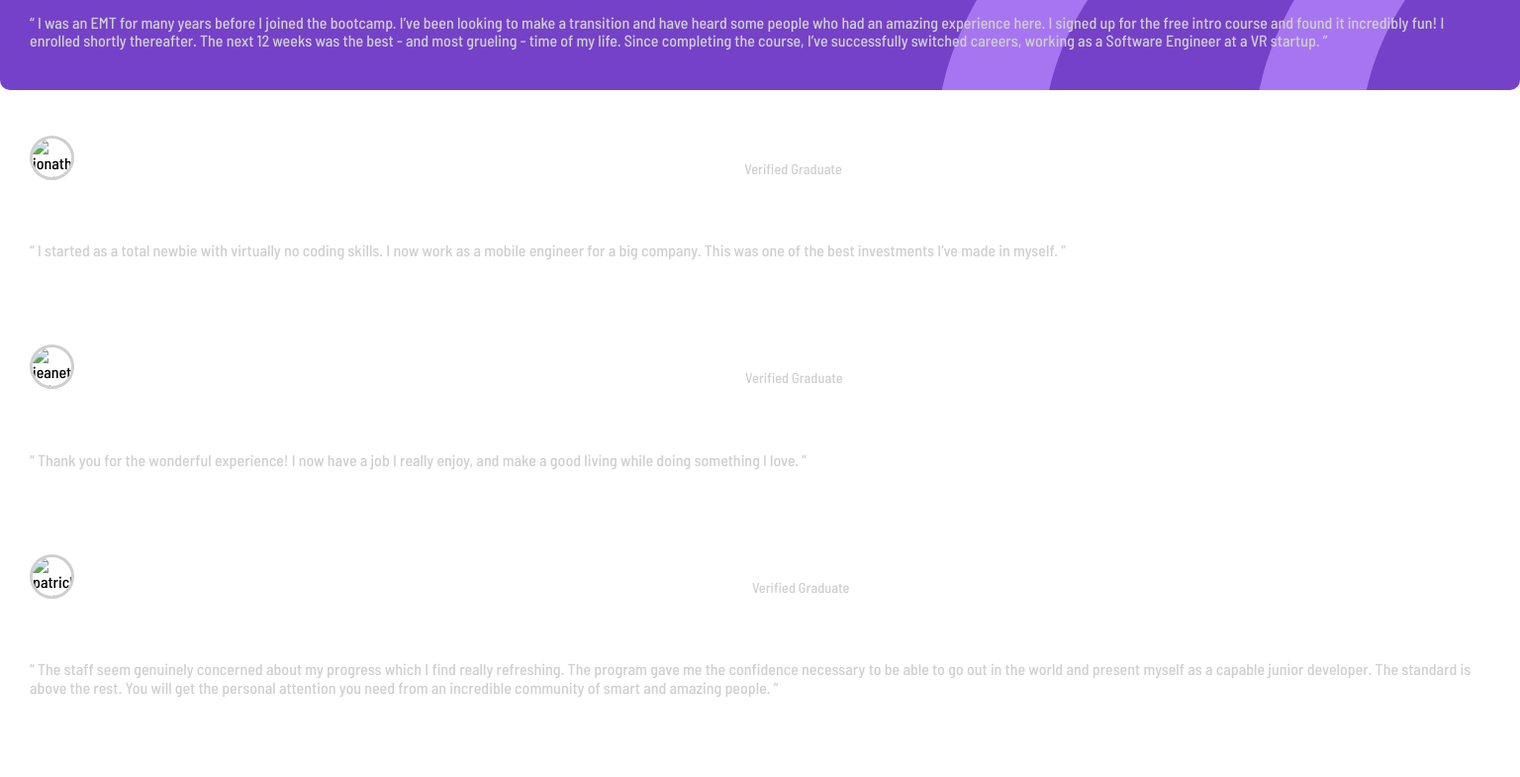
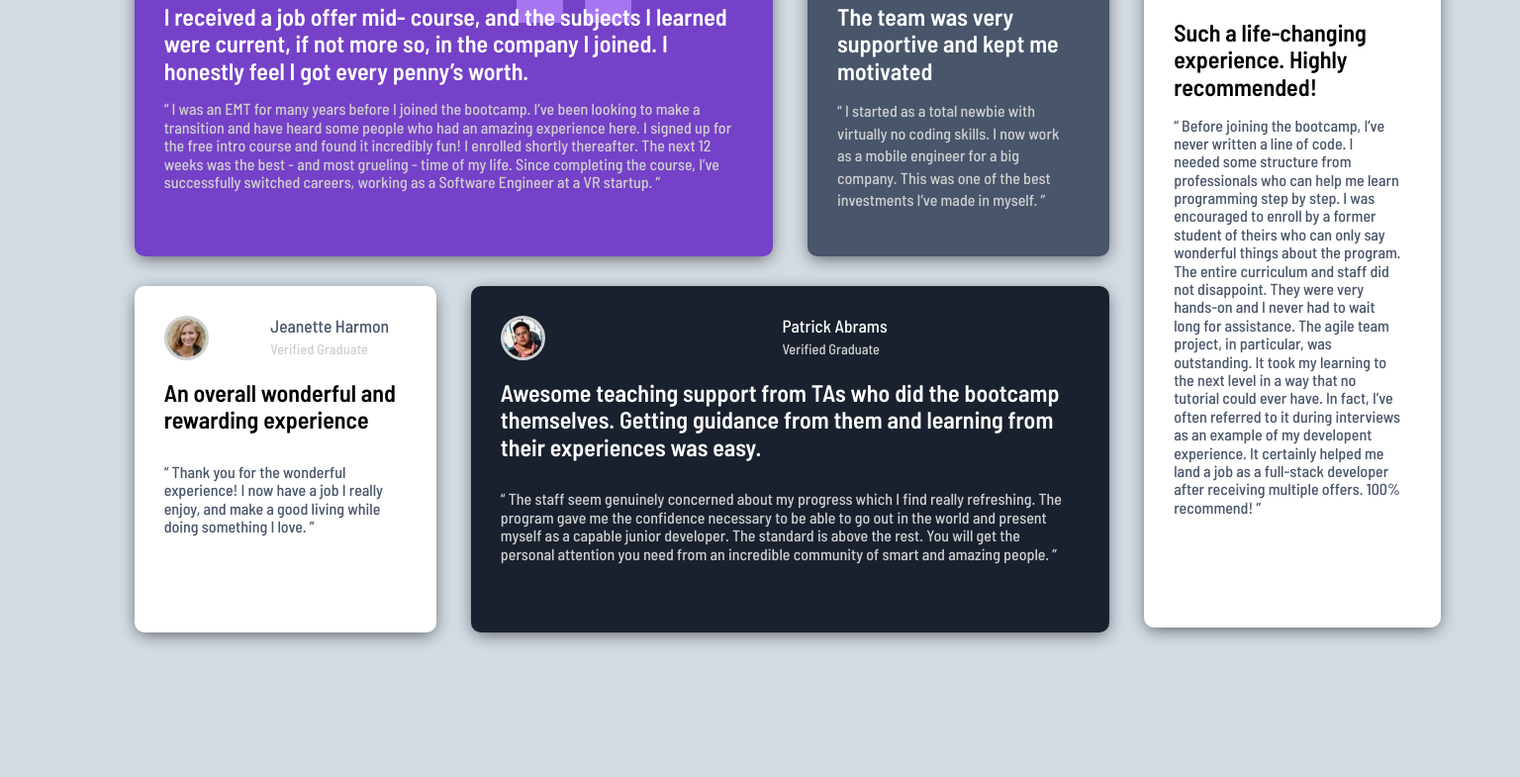
Before and after one commit to CodeStiven/testimonial-grid, a website: page index.html in a window 1536 px wide. Shown: the part 151-936 px from the top of the page at 99% size. After the commit the page ends 810 px from the top, so only its background shows below. Drawn offline with Linux system fonts and the light colour scheme.

Commit message:
challenge is done

```diff
--- a/app/scss/_variables.scss
+++ b/app/scss/_variables.scss
@@ -12,12 +12,16 @@
 $moderate-violet: hsl(263, 55%, 52%);
 $very-dark-grayish-blue: hsl(217, 19%, 35%);
 $very-dark-blackish-blue: hsl(219, 29%, 14%);
-$white: hsl(0, 0%, 100%);
+$white: hsl(0, 0, 100%);
 
 // ### Neutral
 
 $light-gray: hsl(0, 0%, 81%);
-$light-grayish-blue: hsl(210, 46%, 95%);
+$light-grayish-blue: hsl(212, 22%, 86%);
+
+// shadow cards
+
+$box-shadow: 0px 4px 17px -3px rgba(0, 0, 0, 0.64);
 
 // Note for text colors:
 
--- a/app/scss/style.scss
+++ b/app/scss/style.scss
@@ -13,6 +13,16 @@ html {
 
 body {
   font-family: $font-family;
+  background-color: $light-grayish-blue;
+}
+
+.container {
+  margin: 10px 5px 0 5px;
+  min-height: 100vh;
+}
+
+.card--shadow {
+  box-shadow: $box-shadow;
 }
 
 .card__daniel {
@@ -23,7 +33,7 @@ body {
   background-position-y: top;
   background-size: 35%;
   border-radius: 10px;
-  position: relative;
+  color: #fff;
 }
 
 .card__header {
@@ -60,7 +70,6 @@ body {
 }
 
 .card__title {
-  color: $white;
   text-align: left;
   margin-left: 30px;
   padding-right: 30px;
@@ -74,3 +83,123 @@ body {
   padding-right: 40px;
   padding-bottom: 40px;
 }
+
+// jonathan
+
+.card__jonathan {
+  background-color: $very-dark-grayish-blue;
+  border-radius: 10px;
+  margin-top: 30px;
+  .card__title {
+    // line-height: 2rem;
+    color: #fff;
+  }
+  .card__paragraph {
+    line-height: 1.4rem;
+  }
+}
+
+// jeanette
+
+.card__jean {
+  background-color: $white;
+  border-radius: 10px;
+  margin-top: 30px;
+  .card__name {
+    color: $very-dark-grayish-blue;
+  }
+  .card__paragraph {
+    color: $very-dark-grayish-blue;
+  }
+}
+
+// patrick
+
+.card__patrick {
+  background-color: $very-dark-blackish-blue;
+  border-radius: 10px;
+  margin-top: 30px;
+  .card__title {
+    color: $white;
+  }
+}
+
+// kira
+
+.card__kira {
+  background-color: $white;
+  margin-top: 30px;
+  border-radius: 10px;
+  .card__name {
+    color: $very-dark-grayish-blue;
+  }
+  .card__paragraph {
+    color: $very-dark-grayish-blue;
+  }
+}
+
+// media
+
+@media screen and (min-width: 1440px) {
+  .container {
+    display: grid;
+    grid-template-columns: 20% 20% 20% 16%;
+    grid-template-rows: repeat(2, auto);
+    column-gap: 35px;
+    min-height: 100vh;
+    place-content: center;
+    place-items: center;
+    // padding-left: 30px;
+  }
+  // daniel
+  .card__daniel {
+    grid-column: span 2;
+    height: 350px;
+    background-size: 18%;
+    background-position-x: 73%;
+    align-self: flex-end;
+    .card__title > br {
+      display: none;
+    }
+    .card__paragraph {
+      padding-right: 30px;
+    }
+  }
+
+  // jonathan
+  .card__jonathan {
+    align-self: flex-end;
+    height: 350px;
+  }
+
+  // jean
+  .card__jean {
+    align-self: flex-start;
+    height: 350px;
+    .card__paragraph {
+      margin-top: 30px;
+    }
+  }
+
+  // patrick
+  .card__patrick {
+    grid-column: span 2;
+    align-self: flex-start;
+    height: 350px;
+    .card__paragraph {
+      margin-top: 30px;
+    }
+  }
+
+  // kira
+  .card__kira {
+    grid-column: 4 / 5;
+    grid-row: 1 / 3;
+    height: 725px;
+    width: 300px;
+    display: flex;
+    flex-direction: column;
+    align-self: flex-start;
+    justify-self: flex-start;
+  }
+}
--- a/index.html
+++ b/index.html
@@ -19,7 +19,7 @@
   <body>
     <main class="container">
       <!-- CARD DANIEL -->
-      <article class="card__daniel">
+      <article class="card__daniel card--shadow">
         <header class="card__header">
           <img
             src="/dist/images/image-daniel.jpg"
@@ -48,9 +48,13 @@
         </section>
       </article>
       <!-- CARD JONATHAN -->
-      <article class="card__jonathan">
+      <article class="card__jonathan card--shadow">
         <header class="card__header">
-          <img src="" alt="jonathan picture" class="card__picture" />
+          <img
+            src="/dist/images/image-jonathan.jpg"
+            alt="jonathan picture"
+            class="card__picture"
+          />
           <p class="card__name">
             Jonathan Walters <span class="span-name">Verified Graduate</span>
           </p>
@@ -67,9 +71,13 @@
         </section>
       </article>
       <!-- CARD JEANETTE -->
-      <article class="card__jean">
+      <article class="card__jean card--shadow">
         <header class="card__header">
-          <img src="" alt="jeanette pciture" class="card__picture" />
+          <img
+            src="/dist/images/image-jeanette.jpg"
+            alt="jeanette pciture"
+            class="card__picture"
+          />
           <p class="card__name">
             Jeanette Harmon <span class="span-name">Verified Graduate</span>
           </p>
@@ -85,9 +93,13 @@
         </section>
       </article>
       <!-- CARD PATRICK -->
-      <article class="card__patrick">
+      <article class="card__patrick card--shadow">
         <header class="card__header">
-          <img src="" alt="patrick picture" class="card__picture" />
+          <img
+            src="/dist/images/image-patrick.jpg"
+            alt="patrick picture"
+            class="card__picture"
+          />
           <p class="card__name">
             Patrick Abrams <span class="span-name">Verified Graduate</span>
           </p>
@@ -109,9 +121,13 @@
         </section>
       </article>
       <!-- CARD KIRA -->
-      <article class="card__kira">
+      <article class="card__kira card--shadow">
         <header class="card__header">
-          <img src="" alt="kira picture" class="card__picture" />
+          <img
+            src="/dist/images/image-kira.jpg"
+            alt="kira picture"
+            class="card__picture"
+          />
           <p class="card__name">
             Kira Whittle <span class="span-name">Verified Graduate</span>
           </p>
```
Also changed, not shown: dist/style.css, 1 other file.
